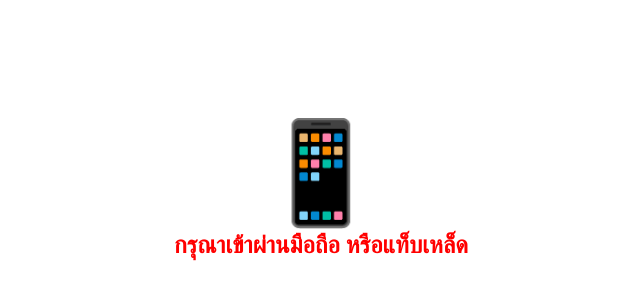
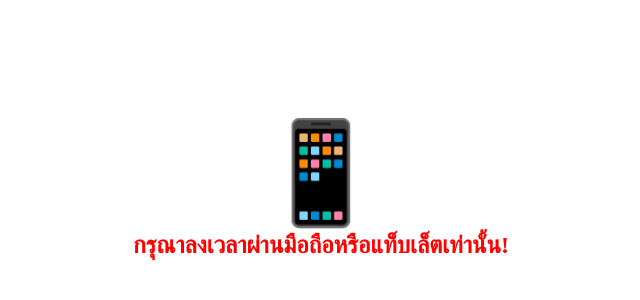
Before and after one commit to Huananblp/Blacker, a plain HTML site: page index.html in a window 1280 px wide. Shown: the part 222-522 px from the top of the page, without its empty margins (319-959 px from the left). Drawn offline with nearby package versions, Linux system fonts and the light colour scheme.

Commit message:
Update index.html

```diff
--- a/index.html
+++ b/index.html
@@ -37,7 +37,7 @@
 <body>
     <div id="warning-message" class="center-screen" style="display: none;">
         <div class="emoji">📱</div>
-        <div class="message">กรุณาเข้าผ่านมือถือ หรือแท็บเหล็ด</div>
+        <div class="message">กรุณาลงเวลาผ่านมือถือหรือแท็บเล็ตเท่านั้น!</div>
     </div>
 
     <script>
```
